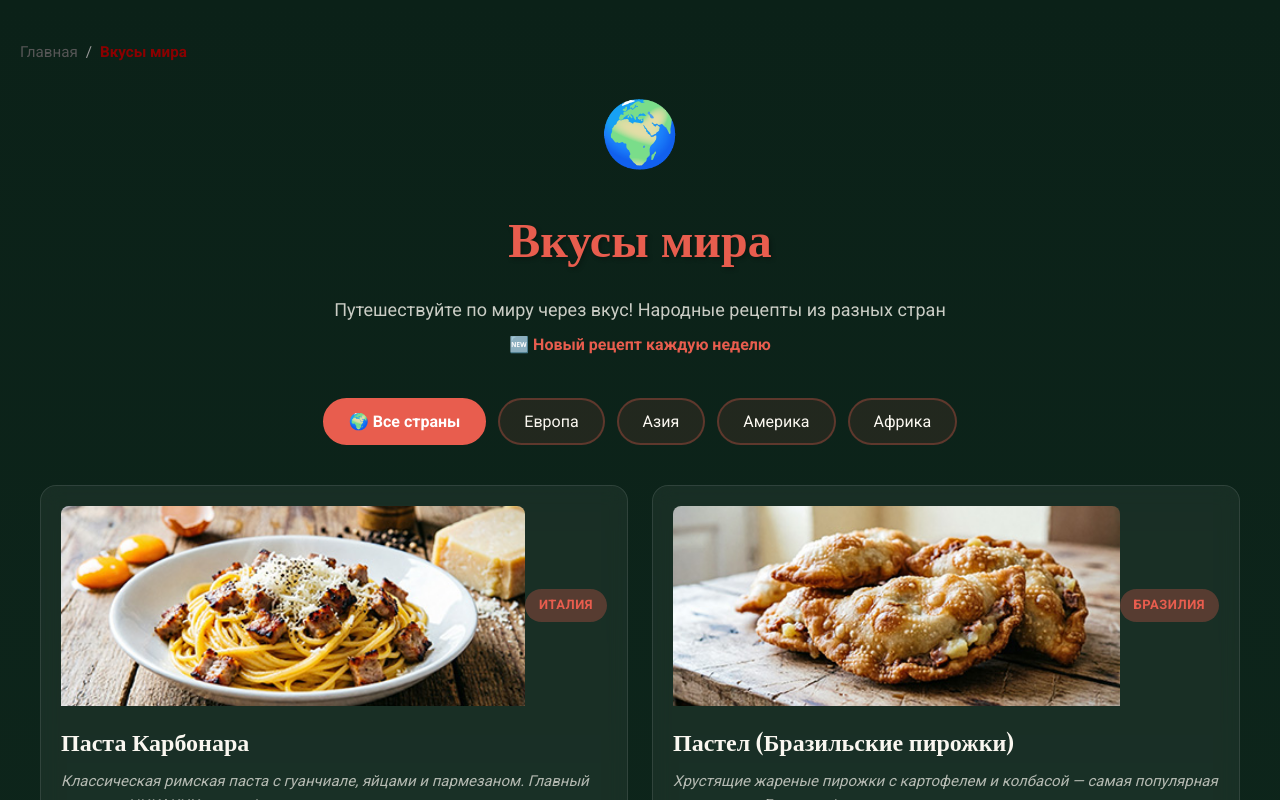
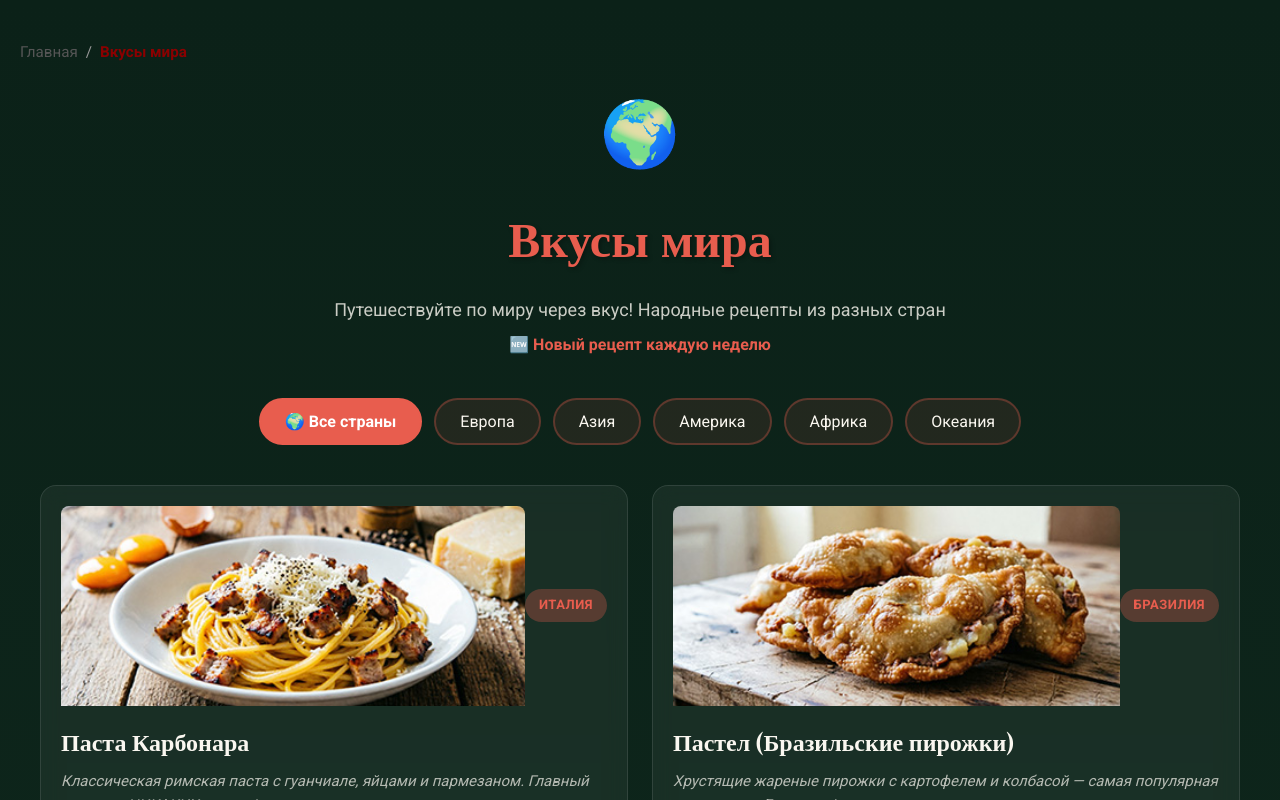
Before and after one commit to svideoproekt-ship-it/russka-kuhnya-9551, a React (Vite) app: page /world-cuisines in a window 1280 px wide. Shown: the top 800 px of the page. Built offline with nearby package versions, Linux system fonts and the light colour scheme; a web font is replaced by a local one.

Commit message:
feat: add Pavlova recipe data and Oceania region to World Cuisines

```diff
--- a/src/pages/WorldCuisines.jsx
+++ b/src/pages/WorldCuisines.jsx
@@ -118,11 +118,46 @@ const WorldCuisines = () => {
         'Подавай горячим!',
         'Перед едой ВСЁ перемешай!'
       ]
-    }
+    },
+      {
+      id: 6,
+      title: 'Торт Павлова',
+      image: '/publicimagesworld/pavlova.jpg',
+      country: 'Австралия',
+      flag: '🇦🇺',
+      region: 'Океания',
+      time: '1 час 30 мин + охлаждение',
+      difficulty: 'Средне',
+      icon: '🍰',
+      description: 'Легендарный австралийский десерт: хрустящее безе с нежной серединкой, взбитыми сливками и свежими ягодами.',
+      history: 'Торт назван в честь великой русской балерины Анны Павловой, гастролировавшей в Австралии в 1920-х годах. Шеф-повар создал этот десерт, вдохновлённый лёгкостью её танца: хрустящая корочка снаружи и нежная серединка внутри, как пуанты балерины.',
+      funFact: 'Австралия и Новая Зеландия до сих пор ведут ожесточённые кулинарные споры о том, кто же на самом деле первым придумал этот рецепт!',
+      ingredients: [
+        'Яичные белки 6 шт',
+        'Сахар мелкий 300 г',
+        'Кукурузный крахмал 1 ч.л.',
+        'Белый уксус 1 ч.л.',
+        'Ванильный экстракт 1 ч.л.',
+        'Сливки 33% 300 мл',
+        'Сахарная пудра 2 ст.л.',
+        'Свежие ягоды (клубника, голубика, маракуйя) 300 г'
+      ],
+      steps: [
+        'Разогрей духовку до 120°C. Застели противень пергаментом.',
+        'Взбей белки миксером до мягких пиков.',
+        'Постепенно добавляй сахар по одной ложке, продолжая взбивать до блестящих твёрдых пиков.',
+        'Аккуратно вмешай крахмал, уксус и ваниль лопаткой (не миксером!).',
+        'Выложи массу на противень, формируя круг высотой около 5 см с небольшим углублением в центре.',
+        'Суши в духовке 1 час при 120°C.',
+        'Выключи духовку и оставь торт внутри до полного остывания (минимум 2 часа, дверцу не открывать!).',
+        'Взбей холодные сливки с сахарной пудрой до мягких пиков.',
+        'Перед подачей выложи крем в углубление безе, сверху укрась свежими ягодами.',
+        'Подавай сразу! Хранить долго нельзя — безе размокнет.'
+      ]
+    },
   ];
 
-  const regions = ['all', 'Европа', 'Азия', 'Америка', 'Африка'];
-
+  const regions = ['all', 'Европа', 'Азия', 'Америка', 'Африка', 'Океания'];
   const filteredDishes = activeRegion === 'all'
     ? dishes
     : dishes.filter(dish => dish.region === activeRegion);
```
